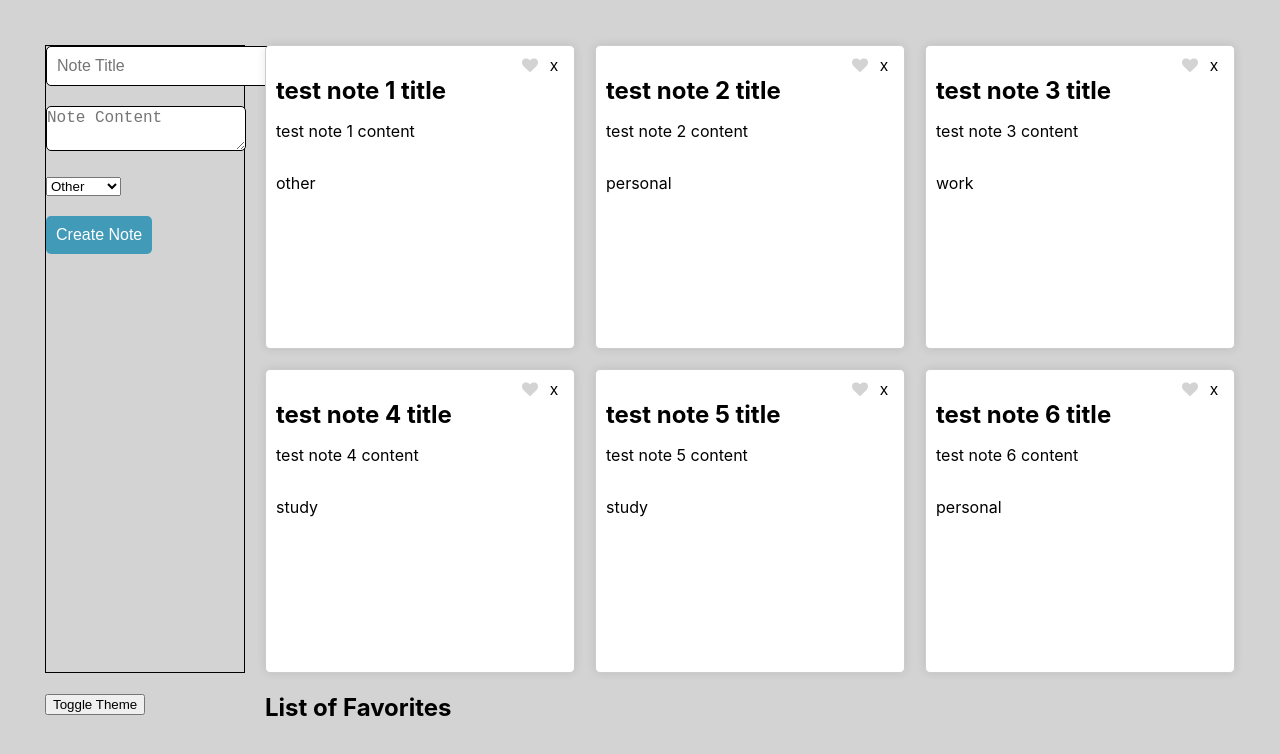
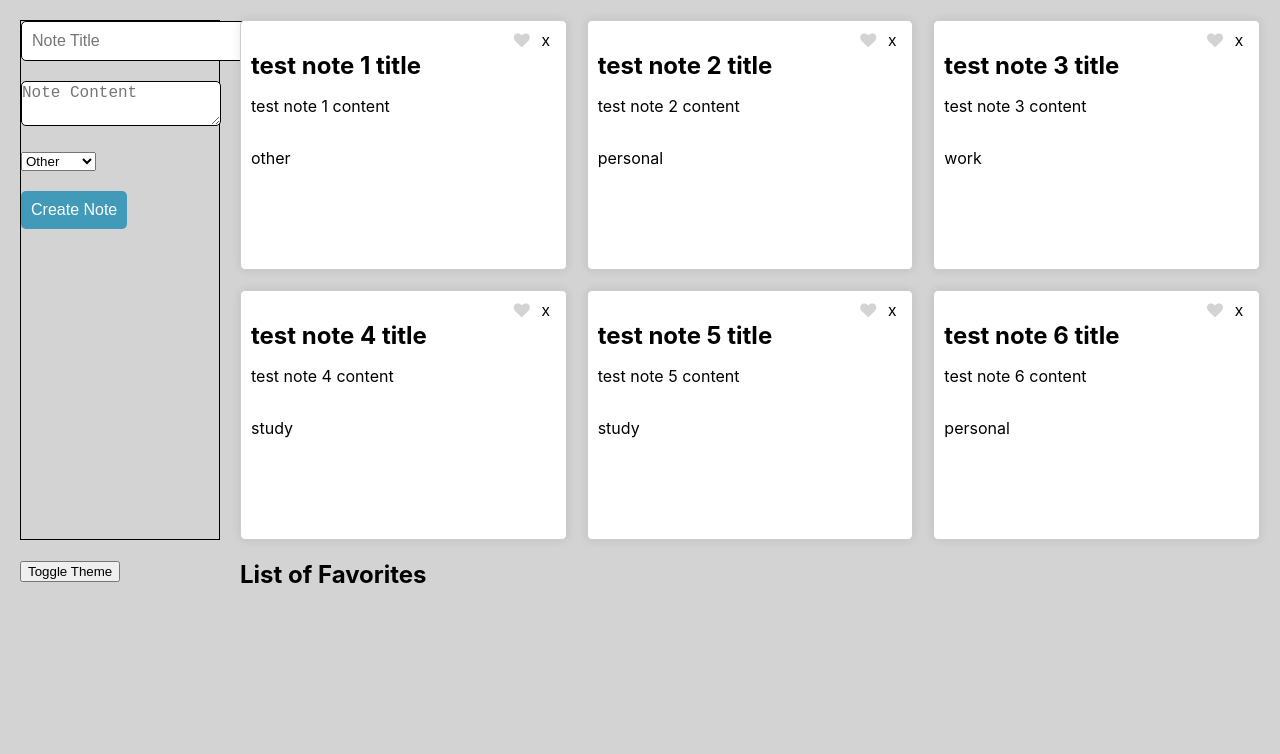
Before and after one commit to ShengqiWu2004/CSE110-Labs, a React (Create React App) app in the folder my-app/: page / in a window 1280 px wide. Shown: the top 754 px of the page. Built offline with nearby package versions, Linux system fonts and the light colour scheme.

Commit message:
Body Color Change

```diff
--- a/my-app/src/App.tsx
+++ b/my-app/src/App.tsx
@@ -43,13 +43,14 @@ function App() {
  const toggleTheme = ()=>{
   setTheme(prevTheme => !prevTheme);
  };
+ useEffect(()=>{
+  document.body.style.backgroundColor = theme ? '#222': 'lightgray';
+ },[theme]);
  return (
   <div className='app-container'
   style={{
     backgroundColor: theme ? '#222' : 'lightgray',
     color: theme ? '#fff' : '#000',
-    minHeight: '100vh',
-    padding: '25px',
   }}>
   <form className="note-form" onSubmit={(e)=>createNoteHandler(e)}>
     <div>
```
